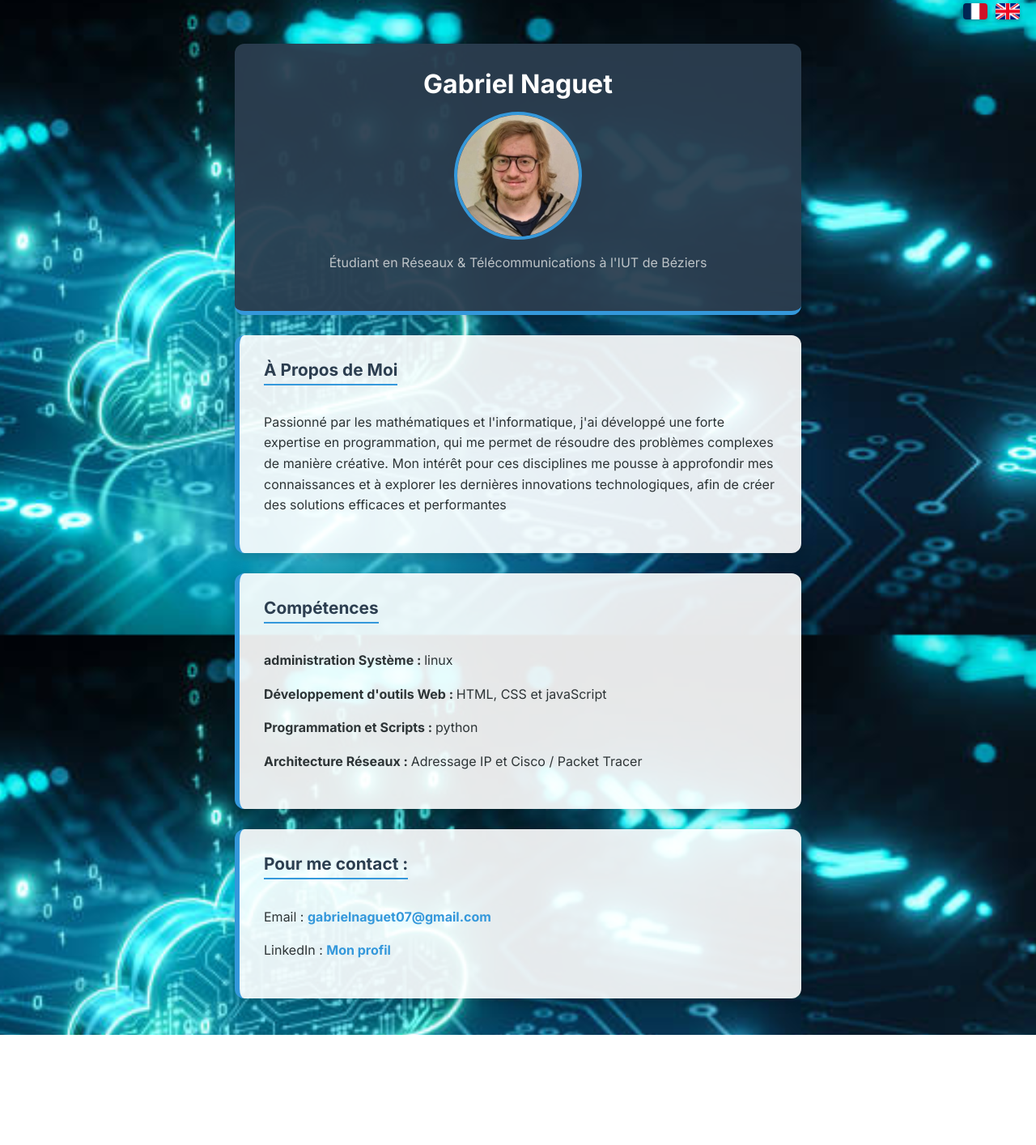
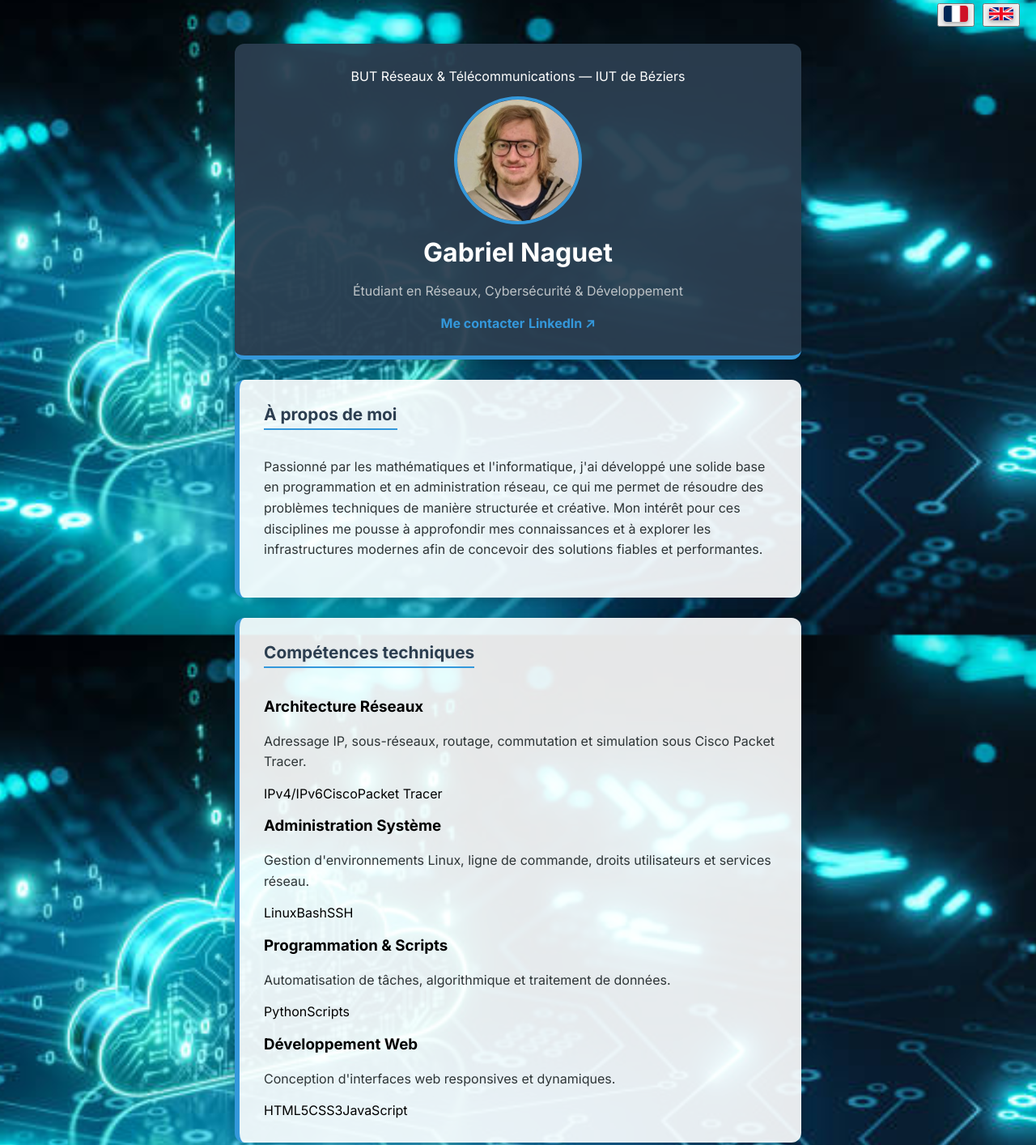
Before and after one commit to gabrielnaguet07/Gabriel-naguet.github.io, a plain HTML site: page index.html in a window 1280 px wide. Shown: the part 16-1430 px from the top of the page at 81% size. Before the commit the page ends 1294 px from the top, so only its background shows below. Drawn offline with Linux system fonts and the light colour scheme.

Commit message:
Update portfolio layout and language selection

```diff
--- a/index.html
+++ b/index.html
@@ -2,57 +2,129 @@
 <html lang="fr">
 <head>
     <meta charset="UTF-8">
-    <title>Portfolio de Gabriel Naguet</title>
-    <link href="https://fonts.googleapis.com/css2?family=Inter:wght@400;700&display=swap" rel="stylesheet">
+    <meta name="viewport" content="width=device-width, initial-scale=1.0">
+    <title>Gabriel Naguet — Portfolio Réseaux & Télécoms</title>
+    <link href="https://fonts.googleapis.com/css2?family=Inter:wght@400;500;600;700&display=swap" rel="stylesheet">
     <link rel="stylesheet" href="style.css">
 </head>
 <body>
 
     <div class="selection-langue">
-        <img src="francais.png" alt="Français" class="drapeau" id="bouton-fr">
-        <img src="anglais.png" alt="English" class="drapeau" id="bouton-en">
+        <button type="button" class="btn-langue actif" id="bouton-fr" title="Français">
+            <img src="francais.png" alt="Français" class="drapeau">
+        </button>
+        <button type="button" class="btn-langue" id="bouton-en" title="English">
+            <img src="anglais.png" alt="English" class="drapeau">
+        </button>
     </div>
 
-    <div class="conteneur">
+    <main class="conteneur">
 
-        <div class="boite entete">
+        <!-- EN-TÊTE -->
+        <header class="boite entete">
+            <div class="badge-statut">
+                <span class="point-vert"></span>
+                <span class="fr">BUT Réseaux & Télécommunications — IUT de Béziers</span>
+                <span class="en">Networks & Telecommunications — IUT of Béziers</span>
+            </div>
+            <img src="moi.jpg" alt="Photo de Gabriel Naguet" class="photo-profil">
             <h1>Gabriel Naguet</h1>
-            <img src="moi.jpg" alt="Photo de Gabriel" class="photo-profil">
-            <p class="fr">Étudiant en Réseaux & Télécommunications à l'IUT de Béziers</p>
-            <p class="en">Networks & Telecommunications student at the IUT of Béziers</p>
-        </div>
+            <p class="sous-titre fr">Étudiant en Réseaux, Cybersécurité & Développement</p>
+            <p class="sous-titre en">Networks, Cybersecurity & Development Student</p>
+            <div class="actions-entete">
+                <a href="#contact" class="bouton-principal fr">Me contacter</a>
+                <a href="#contact" class="bouton-principal en">Contact me</a>
+                <a href="https://linkedin.com/in/gabriel-naguet-a4b05538b" target="_blank" rel="noopener" class="bouton-secondaire">LinkedIn ↗</a>
+            </div>
+        </header>
 
-        <div class="boite">
-            <h2 class="fr">À Propos de Moi</h2>
-            <h2 class="en">About Me</h2>
-            <p class="fr">Passionné par les mathématiques et l'informatique, j'ai développé une forte expertise en programmation, qui me permet de résoudre des problèmes complexes de manière créative. Mon intérêt pour ces disciplines me pousse à approfondir mes connaissances et à explorer les dernières innovations technologiques, afin de créer des solutions efficaces et performantes</p>
-            <p class="en">Passionate about mathematics and computer science, I have developed strong expertise in programming, which allows me to solve complex problems creatively. My interest in these disciplines drives me to deepen my knowledge and explore the latest technological innovations in order to create efficient and effective solutions.</p>
-        </div>
+        <!-- À PROPOS -->
+        <section class="boite">
+            <h2 class="fr">À propos de moi</h2>
+            <h2 class="en">About me</h2>
+            <p class="fr">Passionné par les mathématiques et l'informatique, j'ai développé une solide base en programmation et en administration réseau, ce qui me permet de résoudre des problèmes techniques de manière structurée et créative. Mon intérêt pour ces disciplines me pousse à approfondir mes connaissances et à explorer les infrastructures modernes afin de concevoir des solutions fiables et performantes.</p>
+            <p class="en">Passionate about mathematics and computer science, I have developed a strong foundation in programming and network administration, allowing me to solve technical problems in a structured and creative way. My interest in these fields drives me to deepen my knowledge and explore modern infrastructures to build reliable and efficient solutions.</p>
+        </section>
 
-        <div class="boite">
-            <h2 class="fr">Compétences</h2>
-            <h2 class="en">Skills</h2>
+        <!-- COMPÉTENCES -->
+        <section class="boite">
+            <h2 class="fr">Compétences techniques</h2>
+            <h2 class="en">Technical skills</h2>
 
-            <p class="fr"><strong>administration Système : </strong>linux</p>
-			<p class="fr"><strong>Développement d'outils Web : </strong>HTML, CSS et javaScript</p>
-			<p class="fr"><strong>Programmation et Scripts : </strong>python</p>
-			<p class="fr"><strong>Architecture Réseaux : </strong>Adressage IP et Cisco / Packet Tracer</p>
+            <div class="grille-competences">
+                <div class="carte-competence">
+                    <h3 class="fr">Architecture Réseaux</h3>
+                    <h3 class="en">Network Architecture</h3>
+                    <p class="fr">Adressage IP, sous-réseaux, routage, commutation et simulation sous Cisco Packet Tracer.</p>
+                    <p class="en">IP addressing, subnetting, routing, switching, and simulation with Cisco Packet Tracer.</p>
+                    <div class="tags"><span>IPv4/IPv6</span><span>Cisco</span><span>Packet Tracer</span></div>
+                </div>
 
-			<p class="en"><strong>System Administration: </strong> Linux</p>
-			<p class="en"><strong>Web Development Tools: </strong> HTML, CSS and JavaScript</p>
-			<p class="en"><strong>Programming and Scripts: </strong> Python</p>
-			<p class="en"><strong>Network Architecture: </strong> IP Addressing and Cisco / Packet Tracer</p>
+                <div class="carte-competence">
+                    <h3 class="fr">Administration Système</h3>
+                    <h3 class="en">System Administration</h3>
+                    <p class="fr">Gestion d'environnements Linux, ligne de commande, droits utilisateurs et services réseau.</p>
+                    <p class="en">Linux environment management, command line, user permissions, and network services.</p>
+                    <div class="tags"><span>Linux</span><span>Bash</span><span>SSH</span></div>
+                </div>
 
-        </div>
+                <div class="carte-competence">
+                    <h3 class="fr">Programmation & Scripts</h3>
+                    <h3 class="en">Programming & Scripting</h3>
+                    <p class="fr">Automatisation de tâches, algorithmique et traitement de données.</p>
+                    <p class="en">Task automation, algorithms, and data processing.</p>
+                    <div class="tags"><span>Python</span><span>Scripts</span></div>
+                </div>
 
-        <div class="boite">
-            <h2 class="fr">Pour me contact :</h2>
-            <h2 class="en">To contact me:</h2>
-            <p>Email : <a href="mailto:gabrielnaguet07@gmail.com">gabrielnaguet07@gmail.com</a></p>
-            <p>LinkedIn : <a href="https://linkedin.com/in/gabriel-naguet-a4b05538b" target="_blank">Mon profil</a></p>
-        </div>
+                <div class="carte-competence">
+                    <h3 class="fr">Développement Web</h3>
+                    <h3 class="en">Web Development</h3>
+                    <p class="fr">Conception d'interfaces web responsives et dynamiques.</p>
+                    <p class="en">Design of responsive and dynamic web interfaces.</p>
+                    <div class="tags"><span>HTML5</span><span>CSS3</span><span>JavaScript</span></div>
+                </div>
+            </div>
+        </section>
 
-    </div>
+        <!-- PROJETS / SAÉ -->
+        <section class="boite">
+            <h2 class="fr">Projets académiques (SAÉ)</h2>
+            <h2 class="en">Academic projects</h2>
+            <div class="liste-projets">
+                <div class="projet">
+                    <h3 class="fr">Se présenter sur Internet (SAÉ 1.04)</h3>
+                    <h3 class="en">Building an Online Presence (SAÉ 1.04)</h3>
+                    <p class="fr">Conception, développement et déploiement d'un portfolio bilingue hébergé sur GitHub Pages.</p>
+                    <p class="en">Design, development, and deployment of a bilingual portfolio hosted on GitHub Pages.</p>
+                </div>
+                <div class="projet">
+                    <h3 class="fr">Initiation aux réseaux d'entreprise</h3>
+                    <h3 class="en">Enterprise Network Fundamentals</h3>
+                    <p class="fr">Conception d'un plan d'adressage IP et configuration d'équipements d'interconnexion sous Packet Tracer.</p>
+                    <p class="en">Design of an IP addressing scheme and configuration of network devices using Packet Tracer.</p>
+                </div>
+            </div>
+        </section>
+
+        <!-- CONTACT -->
+        <footer class="boite" id="contact">
+            <h2 class="fr">Me contacter</h2>
+            <h2 class="en">Contact me</h2>
+            <p class="fr">N'hésitez pas à me contacter pour toute opportunité de stage, d'alternance ou d'échange technique :</p>
+            <p class="en">Feel free to reach out for any internship, apprenticeship, or technical discussion:</p>
+            <div class="liens-contact">
+                <a href="mailto:gabrielnaguet07@gmail.com" class="carte-lien">
+                    <strong>Email</strong>
+                    <span>gabrielnaguet07@gmail.com</span>
+                </a>
+                <a href="https://linkedin.com/in/gabriel-naguet-a4b05538b" target="_blank" rel="noopener" class="carte-lien">
+                    <strong>LinkedIn</strong>
+                    <span>gabriel-naguet ↗</span>
+                </a>
+            </div>
+        </footer>
+
+    </main>
 
     <script>
         const btnFr = document.getElementById('bouton-fr');
@@ -60,17 +132,20 @@
         const textesFr = document.querySelectorAll('.fr');
         const textesEn = document.querySelectorAll('.en');
 
-        textesEn.forEach(t => t.style.display = 'none');
+        function changerLangue(lang) {
+            const estFr = lang === 'fr';
+            textesFr.forEach(el => el.style.display = estFr ? '' : 'none');
+            textesEn.forEach(el => el.style.display = estFr ? 'none' : '');
+            btnFr.classList.toggle('actif', estFr);
+            btnEn.classList.toggle('actif', !estFr);
+            document.documentElement.lang = lang;
+        }
 
-        btnFr.addEventListener('click', () => {
-            textesFr.forEach(t => t.style.display = 'block');
-            textesEn.forEach(t => t.style.display = 'none');
-        });
+        // Initialisation en français
+        changerLangue('fr');
 
-        btnEn.addEventListener('click', () => {
-            textesEn.forEach(t => t.style.display = 'block');
-            textesFr.forEach(t => t.style.display = 'none');
-        });
+        btnFr.addEventListener('click', () => changerLangue('fr'));
+        btnEn.addEventListener('click', () => changerLangue('en'));
     </script>
 
 </body>
```
